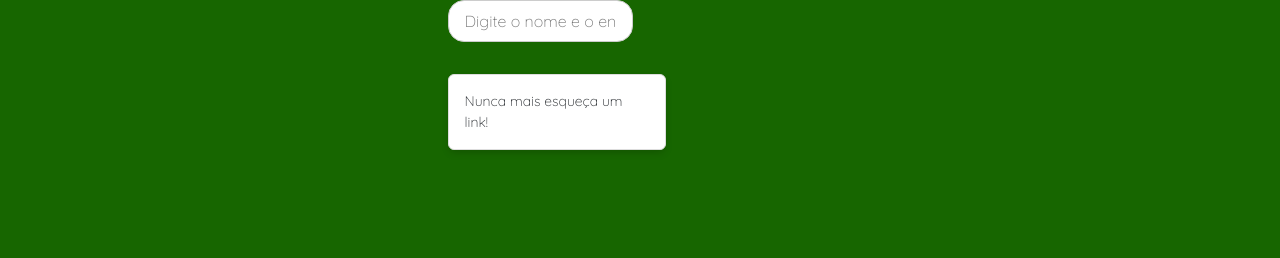
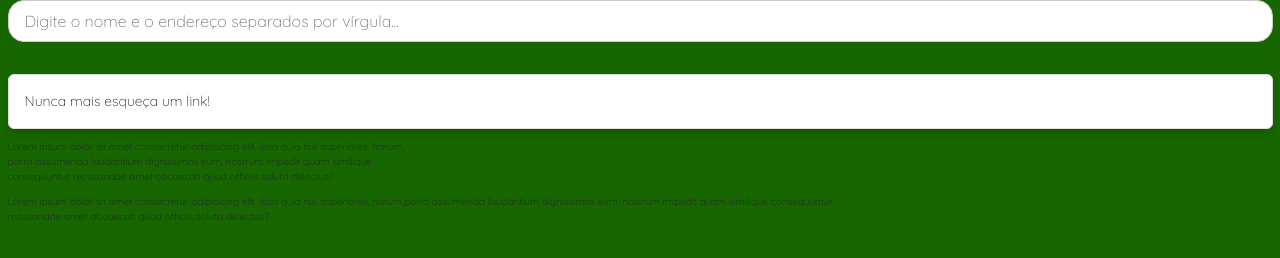
Before and after one commit to webacademyufac/programacao-avancada-backend-t4, a website: page project-favorites/public/index.html in a window 1280 px wide. Drawn offline with nearby package versions, Linux system fonts and the light colour scheme.

Commit message:
aula-20231205

```diff
--- a/project-favorites/public/index.html
+++ b/project-favorites/public/index.html
@@ -23,17 +23,27 @@
 
 <body>
 
-    <div class="container">
+    <div class="container-fluid">
         <div class="row">
-            <div class="col-12 col-md-6">
+            <div class="col-12">
                 <form action="/">
                     <input type="text" placeholder="Digite o nome e o endereço separados por vírgula...">
                 </form>
             </div>
-            <div class="col-12 col-md-7">
+            <div class="col-12">
                 <ul>
                     <li>Nunca mais esqueça um link!</li>
                 </ul>
+            </div>
+            <div class="row">
+                <div class="col-12">
+                    <div class="col-sm-4">
+                        <p>Lorem ipsum dolor sit amet consectetur adipisicing elit. Ipsa quia nisi asperiores, harum, porro assumenda laudantium dignissimos eum, nostrum impedit quam similique consequuntur recusandae amet obcaecati quod officiis soluta delectus?</p>
+                    </div>
+                    <div class="col-sm-8">
+                        <p>Lorem ipsum dolor sit amet consectetur adipisicing elit. Ipsa quia nisi asperiores, harum,porro assumenda laudantium dignissimos eum, nostrum impedit quam similique consequuntur recusandae amet obcaecati quod officiis soluta delectus?</p>
+                    </div>
+                </div>
             </div>
         </div>
     </div>
--- a/project-favorites/server.js
+++ b/project-favorites/server.js
@@ -8,7 +8,7 @@ http.createServer((req, res) => {
     const filePath = path.join(__dirname,'public',file)
 
     const extname = path.extname(filePath)
-    const allowedFilesTypes = [ '.html', '.css', '.js' ]
+    const allowedFilesTypes = [ '.html', '.css', '.js', '.jpg' ]
     const allowed = allowedFilesTypes.find( item => item == extname )
     if(!allowed) return
 
```
